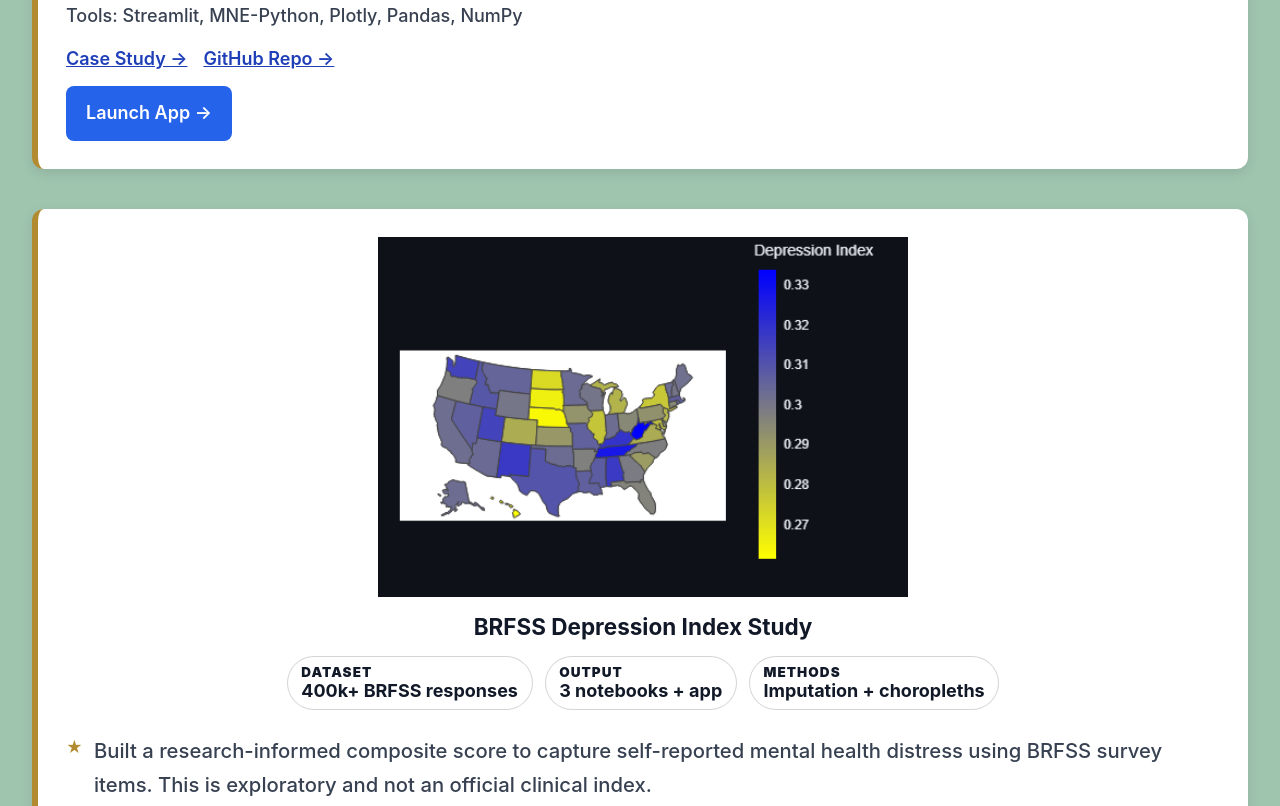
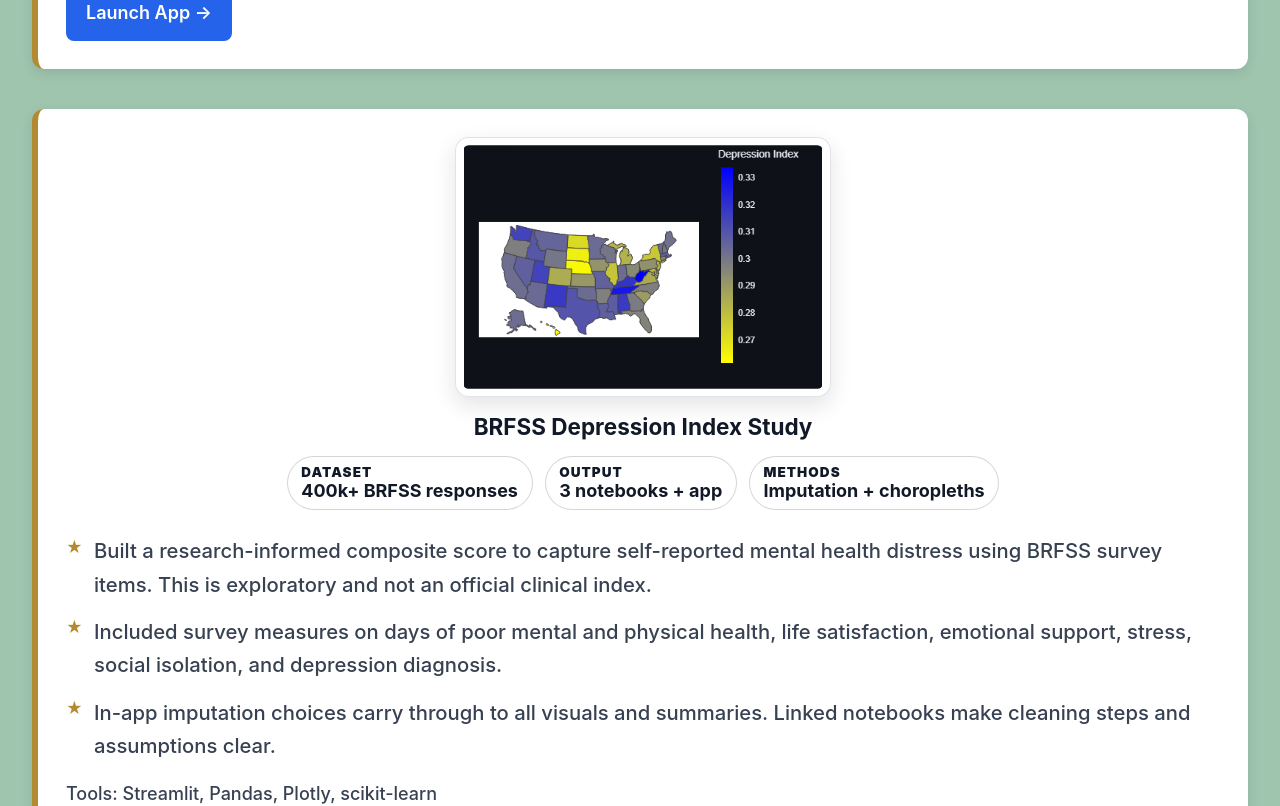
Before and after one commit to aparker03/alexis-portfolio, a React (Create React App) app in the folder site/: page /projects in a window 1280 px wide. Shown: the part 1540-2346 px from the top of the page. Built offline with nearby package versions, Linux system fonts and the light colour scheme.

Commit message:
Refine project card hover and preview sizing

```diff
--- a/site/src/components/sections/CaseStudy/CaseStudy.css
+++ b/site/src/components/sections/CaseStudy/CaseStudy.css
@@ -91,15 +91,20 @@
 }
 .case-screenshot {
   display: grid;
-  grid-template-columns: repeat(auto-fit, minmax(280px, 1fr));
+  grid-template-columns: repeat(auto-fit, minmax(280px, max-content));
+  justify-content: center;
+  align-items: center;
   gap: 1rem;
   margin-top: 1.25rem;
 }
 .case-screenshot img {
-  width: 100%;
+  width: auto;
+  max-width: min(100%, 680px);
+  max-height: 420px;
   height: auto;
   object-fit: contain;
   border-radius: 1rem;
+  padding: 0.5rem;
   background: #fff;
   box-shadow: 0 8px 28px rgba(17, 24, 39, 0.12);
 }
--- a/site/src/components/sections/Projects/Projects.css
+++ b/site/src/components/sections/Projects/Projects.css
@@ -27,6 +27,8 @@
   --btn-hover-bg: #0ea5e9;
   --btn-hover-bg-strong: #0284c7;
 
+  --preview-frame-bg: rgba(255, 255, 255, 0.74);
+  --preview-frame-border: rgba(17, 24, 39, 0.12);
   --transition-fast: 0.22s;
 }
 
@@ -98,6 +100,13 @@
   .project-card { margin: 0 auto; max-width: 95vw; }
 }
 
+/* Per-card hover palettes make every card visibly change color. */
+.card-gold { --card-hover-bg: #143c3a; --card-hover-accent: #e9e3b0; --btn-hover-bg: #0ea5e9; --btn-hover-bg-strong: #0284c7; }
+.card-blue { --card-hover-bg: #1e3a8a; --card-hover-accent: #bfdbfe; --btn-hover-bg: #38bdf8; --btn-hover-bg-strong: #0ea5e9; }
+.card-purple { --card-hover-bg: #4c1d95; --card-hover-accent: #ddd6fe; --btn-hover-bg: #a78bfa; --btn-hover-bg-strong: #8b5cf6; }
+.card-red { --card-hover-bg: #7f1d1d; --card-hover-accent: #fecaca; --btn-hover-bg: #fb7185; --btn-hover-bg-strong: #e11d48; }
+.card-green { --card-hover-bg: #14532d; --card-hover-accent: #bbf7d0; --btn-hover-bg: #22c55e; --btn-hover-bg-strong: #16a34a; }
+
 /* ====== Project Card ====== */
 .project-card {
   background: var(--card-bg);
@@ -125,20 +134,13 @@
 .text-xl .project-card,
 .text-2xl .project-card { max-width: 1400px; }
 
-@media (hover:hover) {
-  .project-card:hover {
-    background: var(--card-hover-bg);
-    color: var(--card-hover-ink);
-    border-left-color: var(--card-hover-accent);
-    box-shadow: 0 10px 24px rgba(0,0,0,0.20);
-    transform: translateY(-2px);
-  }
-}
+.project-card:hover,
 .project-card:focus-within {
   background: var(--card-hover-bg);
   color: var(--card-hover-ink);
   border-left-color: var(--card-hover-accent);
-  box-shadow: 0 10px 24px rgba(0,0,0,0.20);
+  box-shadow: 0 12px 28px rgba(0,0,0,0.22);
+  transform: translateY(-2px);
 }
 
 /* Title flip */
@@ -153,35 +155,48 @@
 .project-card:focus-within .project-title { color: var(--card-hover-ink); }
 
 /* ====== Media row ====== */
-.project-media { display: grid; gap: 0.75rem; grid-template-columns: 1fr; }
+.project-media {
+  display: grid;
+  gap: 0.9rem;
+  grid-template-columns: 1fr;
+  justify-items: center;
+  align-items: center;
+}
 @media (min-width: 900px) {
-  .project-media { grid-template-columns: repeat(2, minmax(0, 1fr)); align-items: center; }
+  .project-media { grid-template-columns: repeat(2, minmax(0, 1fr)); }
 }
-/* Keep previews neutral; no blending so they never “mesh” */
+/* Preview images are capped near their natural size to avoid blurry upscaling. */
 .project-image {
   display: block;
-  width: 100%;
+  width: auto;
+  max-width: min(100%, 560px);
+  max-height: 260px;
   height: auto;
   object-fit: contain;
-  border-radius: 0;
-  box-shadow: none;
-  background: transparent;
-  max-height: 360px;
+  border-radius: 0.85rem;
+  padding: 0.45rem;
+  box-shadow: 0 8px 22px rgba(17, 24, 39, 0.12);
+  border: 1px solid var(--preview-frame-border);
+  background: var(--preview-frame-bg);
 }
+.project-card:hover .project-image,
+.project-card:focus-within .project-image {
+  border-color: rgba(255, 255, 255, 0.36);
+  background: rgba(255, 255, 255, 0.9);
+}
+.card-gold .project-image:first-child { max-width: min(100%, 540px); }
+.card-gold .project-image:nth-child(2) { max-width: min(100%, 260px); }
 
-/* Center single-preview images (BRFSS, Strava, Cancer) */
+/* Center single-preview images without stretching small screenshots. */
 .card-blue .project-media,
 .card-red .project-media,
 .card-green .project-media {
   display: flex;
   justify-content: center;
 }
-.card-blue .project-image,
-.card-red .project-image,
-.card-green .project-image {
-  max-width: 90%;
-  margin: 0 auto;
-}
+.card-blue .project-image { max-width: min(100%, 486px); }
+.card-red .project-image { max-width: min(100%, 520px); }
+.card-green .project-image { max-width: min(100%, 560px); }
 
 /* ====== Bullets ====== */
 .project-card-content { display: flex; flex-direction: column; gap: 0.5rem; min-width: 0; }
```
